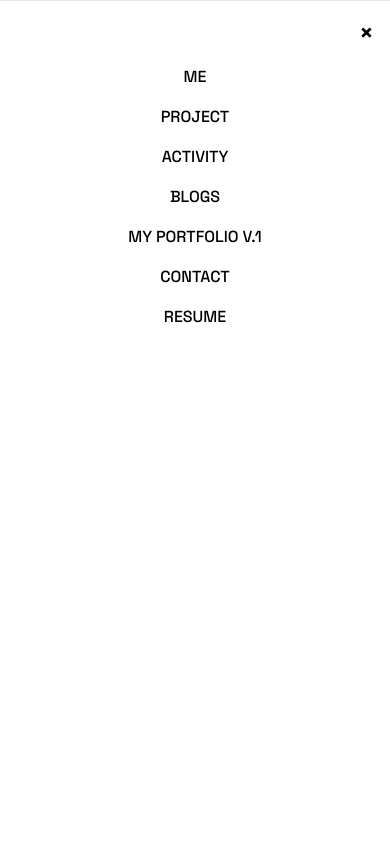
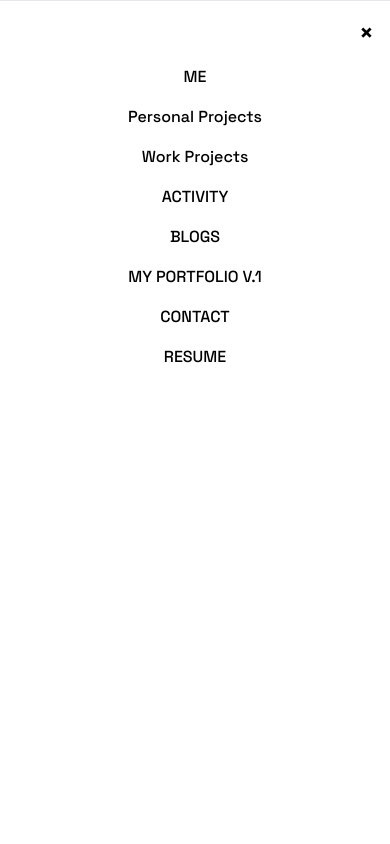
Before and after one commit to zendlll66/Dev-tricks, a React (Vite) app in the folder client/: page / in a window 390 px wide. Both pictures are taken after a click on the button 328 px from the left and 26 px from the top of the page. Shown: the top 844 px of the page. Built offline with nearby package versions, Linux system fonts and the light colour scheme; no server answers.

Commit message:
update navbar links for personal and work projects

```diff
--- a/client/src/components/layout/NavbarCus.jsx
+++ b/client/src/components/layout/NavbarCus.jsx
@@ -98,7 +98,8 @@ const NavbarCus = () => {
                         </button>
                     </div>
                     <a href="/" className="text-[16px] leading-[24px] font-medium">ME</a>
-                    <a href="/about/project" className="text-[16px] leading-[24px] font-medium">PROJECT</a>
+                    <a href="/about/personal-projects" className="text-[16px] leading-[24px] font-medium"> Personal Projects</a>
+                    <a href="/about/work-projects" className="text-[16px] leading-[24px] font-medium">Work Projects</a>
                     <a href="/about/activity" className="text-[16px] leading-[24px] font-medium">ACTIVITY</a>
                     <a href="/blogs" className="text-[16px] leading-[24px] font-medium">BLOGS</a>
                     <a href="https://zend-portfolio.vercel.app/" className="text-[16px] leading-[24px] font-medium">MY PORTFOLIO V.1</a>
```
Also changed, not shown: 1 other file (tests, documents, lock files or other folders).
